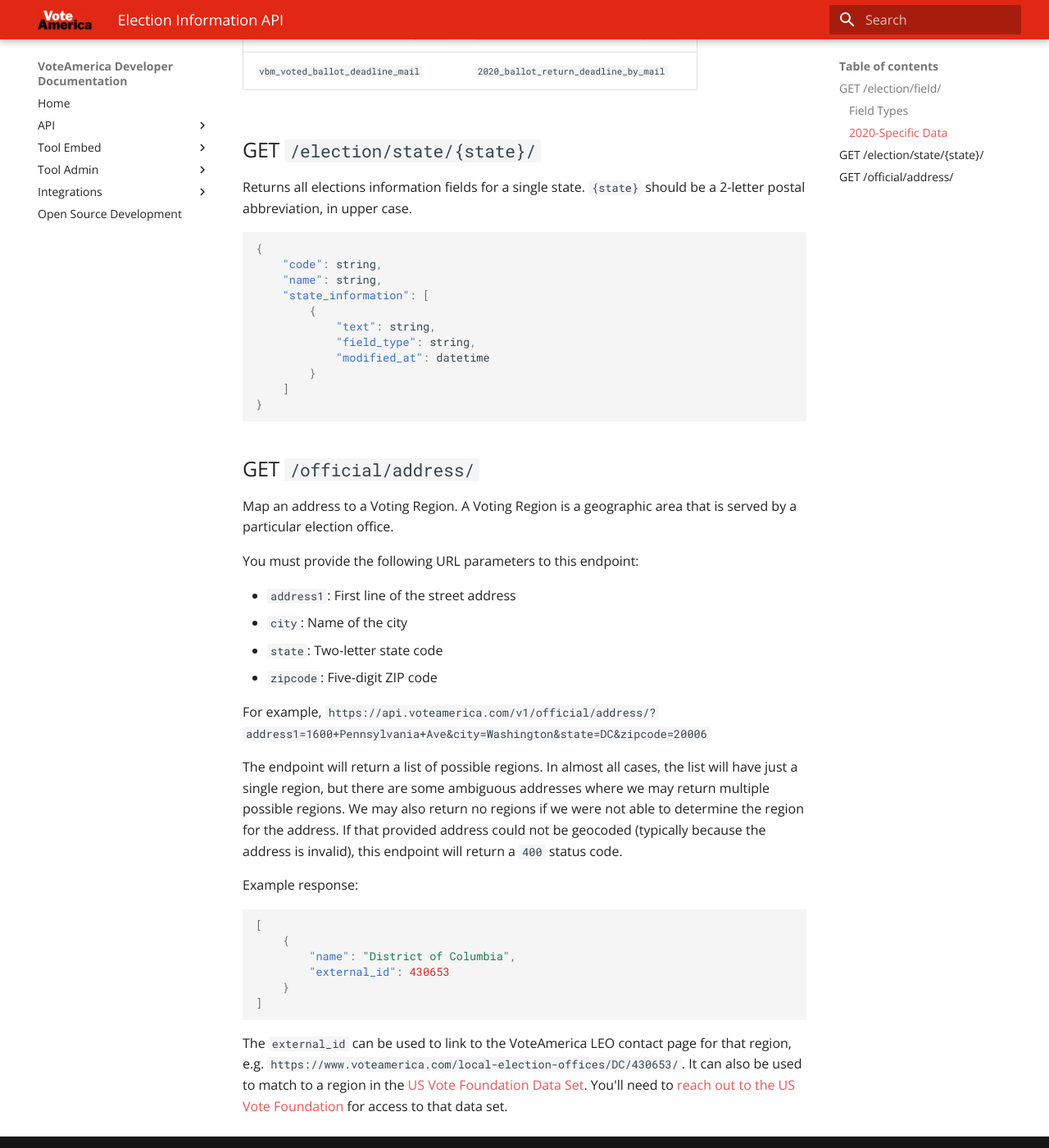
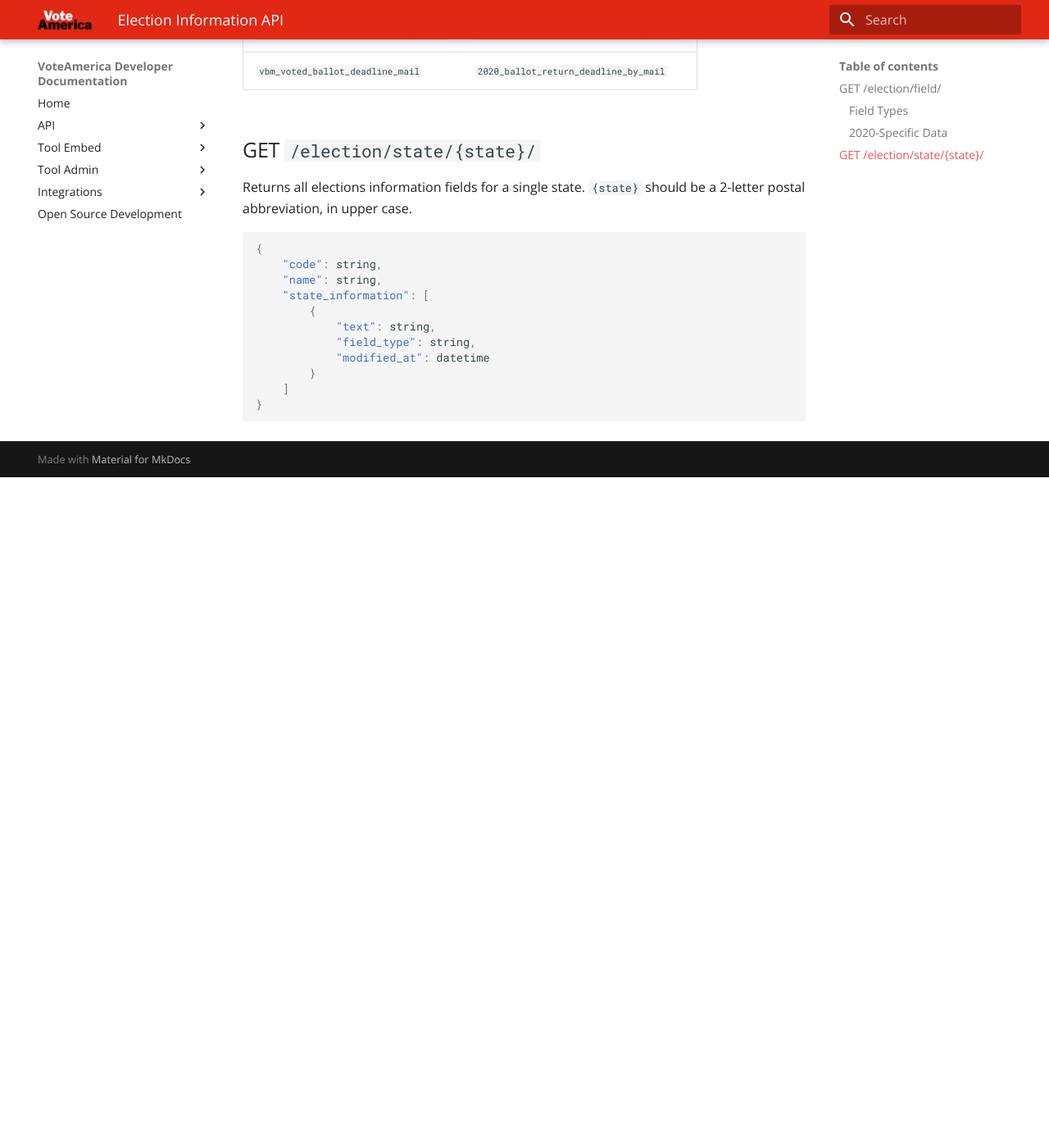
Before and after one commit to vote/turnout, an MkDocs documentation site: the page built from docs/turnout/api/index.md, in a window 1280 px wide and 1400 px high, scrolled down 1282 px. Shown: the whole window at 82% size. Built offline with MkDocs 1.6.1 and Material for MkDocs 9.7.7, drawn with Linux system fonts in a browser that asks for light colours; after the commit the page ends 1864 px from its top, so only the background shows below that.

Commit message:
Remove "address" endpoint for finding LEOs (#590)
* Remove "address" endpoint for finding LEOs

We're removing the endpoint that returns the LEO attached to a full
address.

* Lint

````diff
--- a/docs/turnout/api/index.md
+++ b/docs/turnout/api/index.md
@@ -52,31 +52,3 @@
     ]
 }
 ```
-
-## GET `/official/address/`
-
-Map an address to a Voting Region. A Voting Region is a geographic area that is served by a particular election office.
-
-You must provide the following URL parameters to this endpoint:
-
-- `address1`: First line of the street address
-- `city`: Name of the city
-- `state`: Two-letter state code
-- `zipcode`: Five-digit ZIP code
-
-For example, `https://api.voteamerica.com/v1/official/address/?address1=1600+Pennsylvania+Ave&city=Washington&state=DC&zipcode=20006`
-
-The endpoint will return a list of possible regions. In almost all cases, the list will have just a single region, but there are some ambiguous addresses where we may return multiple possible regions. We may also return no regions if we were not able to determine the region for the address. If that provided address could not be geocoded (typically because the address is invalid), this endpoint will return a `400` status code.
-
-Example response:
-
-```json
-[
-    {
-        "name": "District of Columbia",
-        "external_id": 430653
-    }
-]
-```
-
-The `external_id` can be used to link to the VoteAmerica LEO contact page for that region, e.g. `https://www.voteamerica.com/local-election-offices/DC/430653/`. It can also be used to match to a region in the [US Vote Foundation Data Set](https://civicdata.usvotefoundation.org/content/local-election-official-and-office-contact-data){target=_blank}. You'll need to [reach out to the US Vote Foundation](https://civicdata.usvotefoundation.org/#request-access){target=_blank} for access to that data set.
````
Also changed, not shown: 1 other file.
